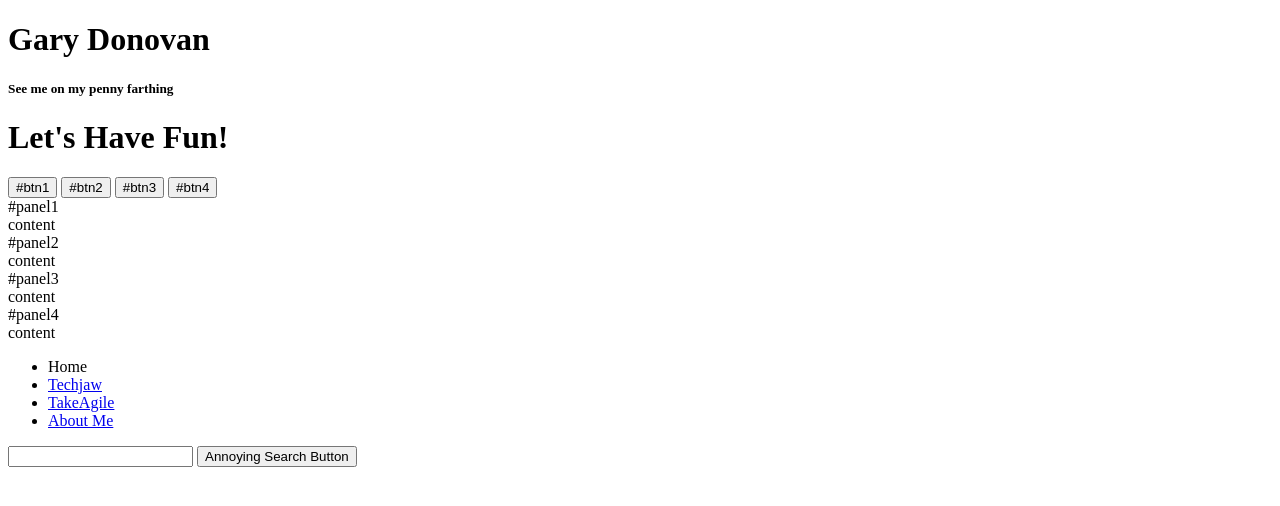
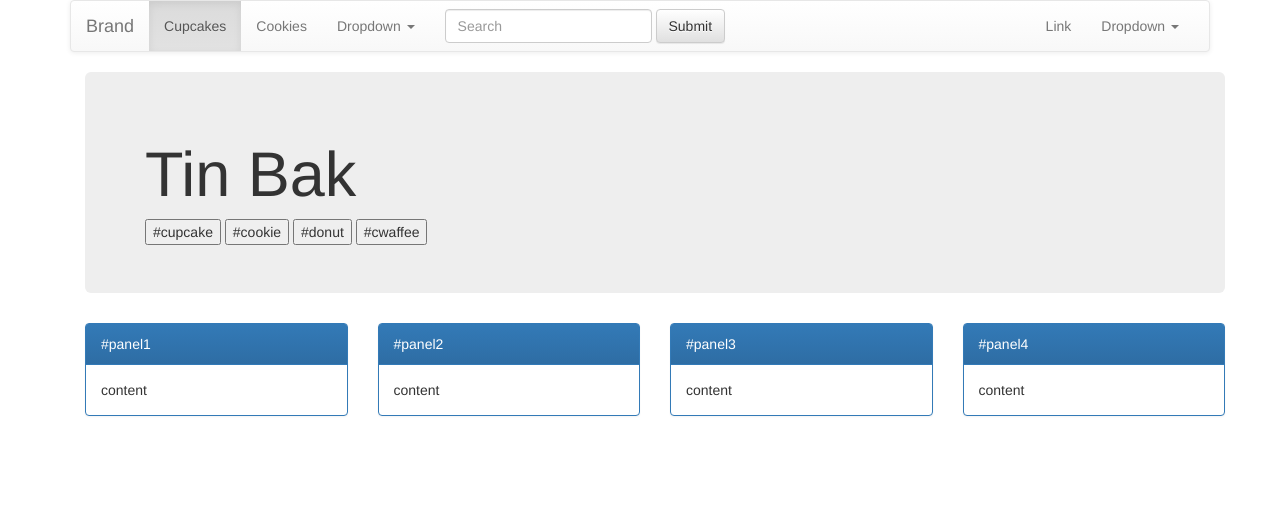
Before and after one commit to garydonovan/playwithjQuery, a plain HTML site: page index.html in a window 1280 px wide. Drawn offline with nearby package versions, Linux system fonts and the light colour scheme.

Commit message:
added index.html

```diff
--- a/index.html
+++ b/index.html
@@ -3,22 +3,86 @@
 
 	<head>
 		<title>Gary Donovan's Webpage</title>
-		<link href="styles/main.css" rel="stylesheet" type="text/css"/>
+		<link rel="stylesheet" href="styles/main.css">
+		<!-- Latest compiled and minified CSS -->
+		<link rel="stylesheet" href="https://maxcdn.bootstrapcdn.com/bootstrap/3.3.4/css/bootstrap.min.css">
+
+		<!-- Optional theme -->
+		<link rel="stylesheet" href="https://maxcdn.bootstrapcdn.com/bootstrap/3.3.4/css/bootstrap-theme.min.css">
+
+
 	</head>
+		<script src="bower_components/jquery/dist/jquery.js"></script>
 
 	<body>
-		<h1>Gary Donovan</h1>
-		<p>
-		<h5>See me on my penny farthing</h5>
-		</p>
+
+	<div class="container">
+	<header>
+
+		<nav class="navbar navbar-default">
+  <div class="container-fluid">
+    <!-- Brand and toggle get grouped for better mobile display -->
+    <div class="navbar-header">
+      <button type="button" class="navbar-toggle collapsed" data-toggle="collapse" data-target="#bs-example-navbar-collapse-1">
+        <span class="sr-only">Toggle navigation</span>
+        <span class="icon-bar"></span>
+        <span class="icon-bar"></span>
+        <span class="icon-bar"></span>
+      </button>
+      <a class="navbar-brand" href="#">Brand</a>
+    </div>
+
+    <!-- Collect the nav links, forms, and other content for toggling -->
+    <div class="collapse navbar-collapse" id="bs-example-navbar-collapse-1">
+      <ul class="nav navbar-nav">
+        <li class="active"><a href="#">Cupcakes <span class="sr-only">(current)</span></a></li>
+        <li><a href="#">Cookies</a></li>
+        <li class="dropdown">
+          <a href="#" class="dropdown-toggle" data-toggle="dropdown" role="button" aria-expanded="false">Dropdown <span class="caret"></span></a>
+          <ul class="dropdown-menu" role="menu">
+            <li><a href="#">Action</a></li>
+            <li><a href="#">Another action</a></li>
+            <li><a href="#">Something else here</a></li>
+            <li class="divider"></li>
+            <li><a href="#">Separated link</a></li>
+            <li class="divider"></li>
+            <li><a href="#">One more separated link</a></li>
+          </ul>
+        </li>
+      </ul>
+      <form class="navbar-form navbar-left" role="search">
+        <div class="form-group">
+          <input type="text" class="form-control" placeholder="Search">
+        </div>
+        <button type="submit" class="btn btn-default">Submit</button>
+      </form>
+      <ul class="nav navbar-nav navbar-right">
+        <li><a href="#">Link</a></li>
+        <li class="dropdown">
+          <a href="#" class="dropdown-toggle" data-toggle="dropdown" role="button" aria-expanded="false">Dropdown <span class="caret"></span></a>
+          <ul class="dropdown-menu" role="menu">
+            <li><a href="#">Action</a></li>
+            <li><a href="#">Another action</a></li>
+            <li><a href="#">Something else here</a></li>
+            <li class="divider"></li>
+            <li><a href="#">Separated link</a></li>
+          </ul>
+        </li>
+      </ul>
+    </div><!-- /.navbar-collapse -->
+  </div><!-- /.container-fluid -->
+</nav>
+
+	</header>
+
 
 	<div class="container">
 		<div class="jumbotron">
-			<h1>Let's Have Fun!</h1>
-			<button id="btn1">#btn1</button>
-			<button id="btn2">#btn2</button>
-			<button id="btn3">#btn3</button>
-			<button id="btn4">#btn4</button>
+			<h1>Tin Bak</h1>
+			<button id="btn1">#cupcake</button>
+			<button id="btn2">#cookie</button>
+			<button id="btn3">#donut</button>
+			<button id="btn4">#cwaffee</button>
 		</div>
 
 		<div class="row">
@@ -64,31 +128,21 @@
 
 		</div>
 
-		<ul>
-			<li>Home</li>
-			<li><a href="http://techjaw.com">Techjaw </a></li>
-			<li><a href="http://takeagile.com">TakeAgile </a></li>
-			<li><a href="page2.html"> About Me</a></li>
-		</ul>
-		<input id="name" type="text">
-		<button id="clickHere">Annoying Search Button </button>
 
-		<script src="http://code.jquery.com/jquery-2.1.3.min.js">
-			</script>
-
+		<script src="bower_components/jquery/dist/jquery.js"></script>
 
 		<script>
-			$('#clickHere').click(function() {
-				var value = $('#name').val();
-				$('ul').append('<li>' + value + '</li>');
+
+			$(function() {
+
+				$("#panel1").hide(300).show(1000);
 
 			});
 
-
-
 		</script>
 
-
+		<!-- Latest compiled and minified JavaScript -->
+		<script src="https://maxcdn.bootstrapcdn.com/bootstrap/3.3.4/js/bootstrap.min.js"></script>
 
 	<body/>
 </html>
```
